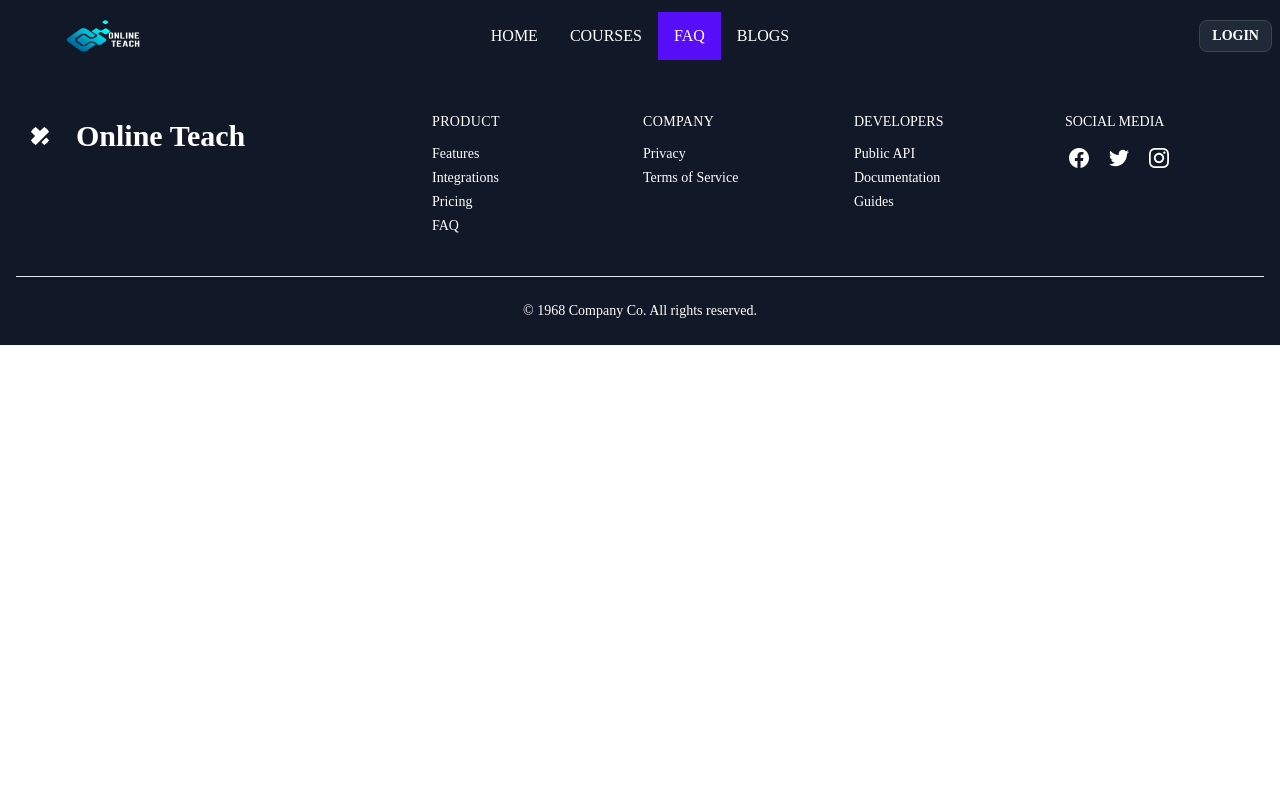
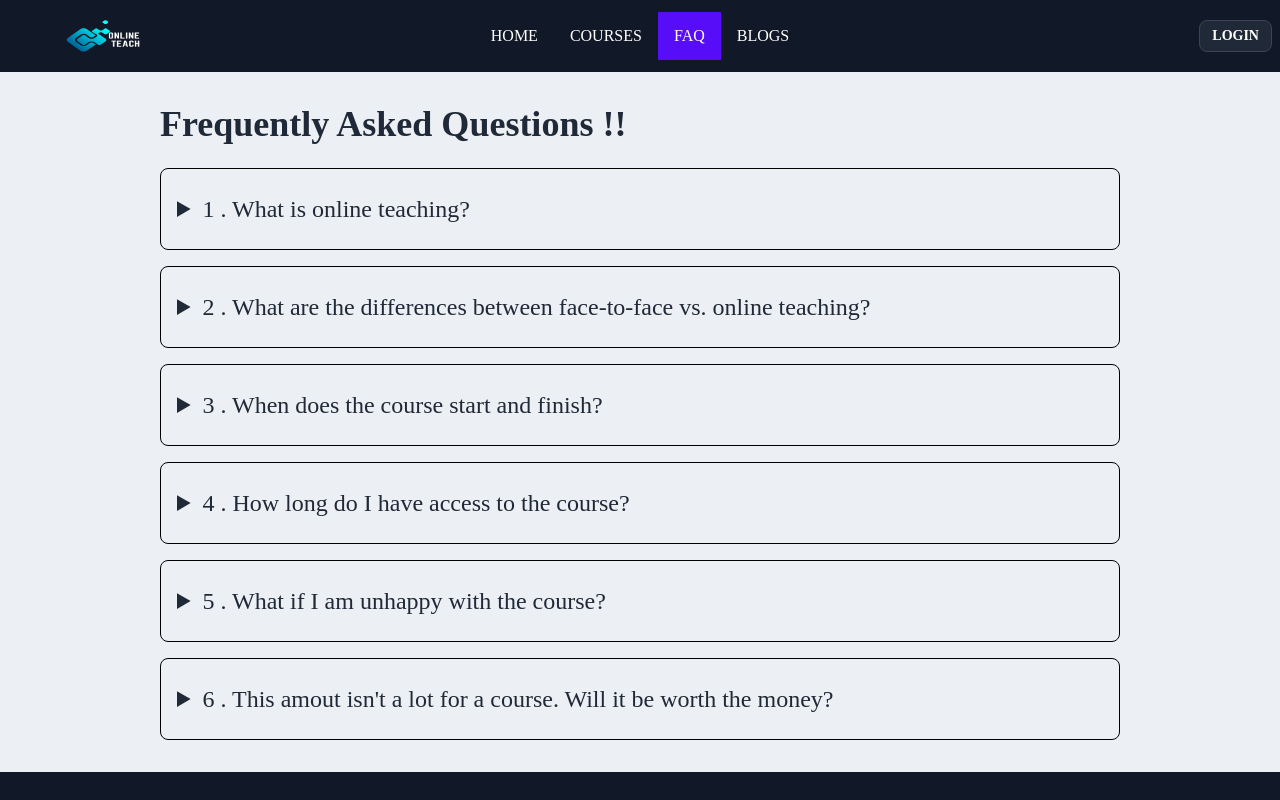
Before and after one commit to ripassorker2/online-teach, a React (Create React App) app: page /faq in a window 1280 px wide. Shown: the top 800 px of the page. Built offline with nearby package versions, Linux system fonts and the light colour scheme; no server answers.

Commit message:
added faq

```diff
--- a/src/components/Blogs/Blogs.jsx
+++ b/src/components/Blogs/Blogs.jsx
@@ -5,11 +5,11 @@ const Blogs = () => {
     <div>
       <section className="dark:bg-gray-800 dark:text-gray-100 w-4/5 m-auto">
         <div className="container flex flex-col justify-center px-4 py-8 mx-auto md:p-8">
-          <h2 className="text-2xl font-semibold sm:text-4xl">
+          <h2 className="text-2xl font-semibold sm:text-4xl mb-6">
             Some basic quistion !!
           </h2>
           <div className="space-y-4">
-            <details className="w-full border rounded-lg" open="">
+            <details className="w-full border border-black rounded-lg" open="">
               <summary className="px-4 py-6 text-2xl focus:outline-none focus-visible:ring-violet-400">
                 1 . what is cors?
               </summary>
@@ -23,7 +23,7 @@ const Blogs = () => {
                 access to their resources.
               </p>
             </details>
-            <details className="w-full border rounded-lg">
+            <details className="w-full border border-black rounded-lg">
               <summary className="px-4 py-6 text-2xl focus:outline-none focus-visible:ring-violet-400">
                 2 . Why are you using firebase? What other options do you have
                 to implement authentication?
@@ -37,7 +37,7 @@ const Blogs = () => {
                 cards, retina scans, voice recognition, and fingerprints.
               </p>
             </details>
-            <details className="w-full border rounded-lg">
+            <details className="w-full border border-black rounded-lg">
               <summary className="px-4 py-6 text-2xl focus:outline-none focus-visible:ring-violet-400">
                 3 . How does the private route work?
               </summary>
@@ -48,7 +48,7 @@ const Blogs = () => {
                 the location state property.
               </p>
             </details>
-            <details className="w-full border rounded-lg">
+            <details className="w-full border border-black rounded-lg">
               <summary className="px-4 py-6 text-2xl focus:outline-none focus-visible:ring-violet-400">
                 4 . What is Node? How does Node work?
               </summary>
--- a/src/components/Faq/Faq.jsx
+++ b/src/components/Faq/Faq.jsx
@@ -1,9 +1,88 @@
-import React from 'react';
+import React from "react";
 
 const Faq = () => {
   return (
     <div>
-
+      <section className="dark:bg-gray-800  dark:text-gray-100 w-4/5 m-auto">
+        <div className="container flex flex-col justify-center px-4 py-8 mx-auto md:p-8">
+          <h2 className="text-2xl font-semibold sm:text-4xl pb-6">
+            Frequently Asked Questions !!
+          </h2>
+          <div className="space-y-4">
+            <details className="w-full border border-black rounded-lg" open="">
+              <summary className="px-4 py-6 text-2xl focus:outline-none focus-visible:ring-violet-400">
+                1 . What is online teaching?
+              </summary>
+              <p className="px-4 py-6 pt-0 ml-4 -mt-4 text-lg dark:text-gray-400">
+                Online teaching is a field of teaching that has increased even
+                more as the pandemic has taken over the world. <br />
+                In fact, besides being in our lives for a long time, it has
+                increased with the pandemic. <br />
+                It can be defined as receiving training through devices such as
+                computers, phones or tablets.
+              </p>
+            </details>
+            <details className="w-full border border-black rounded-lg" open="">
+              <summary className="px-4 py-6 text-2xl focus:outline-none focus-visible:ring-violet-400">
+                2 . What are the differences between face-to-face vs. online
+                teaching?
+              </summary>
+              <p className="px-4 py-6 pt-0 ml-4 -mt-4 text-lg dark:text-gray-400">
+                In terms of students' performance, there is not much difference
+                between online education and face-to-face education. In some
+                cases, it has been observed that students in online teaching are
+                more active and relevant to the lesson. <br />
+                However, in general, the most well-known difference between
+                online teaching and face-to-face education is that one is in the
+                classroom environment and the other is where you want it.
+              </p>
+            </details>
+            <details className="w-full border border-black rounded-lg" open="">
+              <summary className="px-4 py-6 text-2xl focus:outline-none focus-visible:ring-violet-400">
+                3 . When does the course start and finish?
+              </summary>
+              <p className="px-4 py-6 pt-0 ml-4 -mt-4 text-lg dark:text-gray-400">
+                The course starts now and never ends! It is a completely
+                self-paced online course. You decide when you start and when you
+                finish.
+              </p>
+            </details>
+            <details className="w-full border border-black rounded-lg">
+              <summary className="px-4 py-6 text-2xl focus:outline-none focus-visible:ring-violet-400">
+                4 . How long do I have access to the course?
+              </summary>
+              <p className="px-4 py-6 pt-0 ml-4 -mt-4 text-lg dark:text-gray-400">
+                How does lifetime access sound? After enrolling, you have
+                unlimited access to this course for as long as you like, across
+                any and all devices you own.
+              </p>
+            </details>
+            <details className="w-full border border-black rounded-lg">
+              <summary className="px-4 py-6 text-2xl focus:outline-none focus-visible:ring-violet-400">
+                5 . What if I am unhappy with the course?
+              </summary>
+              <p className="px-4 py-6 pt-0 ml-4 -mt-4 text-lg dark:text-gray-400">
+                We would never want you to be unhappy! If you are unsatisfied
+                with your purchase, contact us in the first 30 days and we will
+                give you a full refund.
+              </p>
+            </details>
+            <details className="w-full border border-black rounded-lg">
+              <summary className="px-4 py-6 text-2xl focus:outline-none focus-visible:ring-violet-400">
+                6 . This amout isn't a lot for a course. Will it be worth the
+                money?
+              </summary>
+              <p className="px-4 py-6 pt-0 ml-4 -mt-4 text-lg dark:text-gray-400">
+                Absolutely. We price our online courses reasonably on purpose,
+                making them affordable even if you're buying out of pocket
+                without reimbursement. Then, we pack them full of resources so
+                you'll be fully equipped -- in the same way you'd find in
+                courses that cost hundreds of dollars.
+              </p>
+            </details>
+          </div>
+        </div>
+      </section>
     </div>
   );
 };
--- a/src/index.css
+++ b/src/index.css
@@ -5,7 +5,7 @@
 body {
   font-family: font-serif;
   margin: 0;
-  background-color: aliceblue;
+  background-color: rgb(236, 239, 243);
 }
 
 code {
```
Also changed, not shown: src/App.css (deleted, +0 -38 lines).
